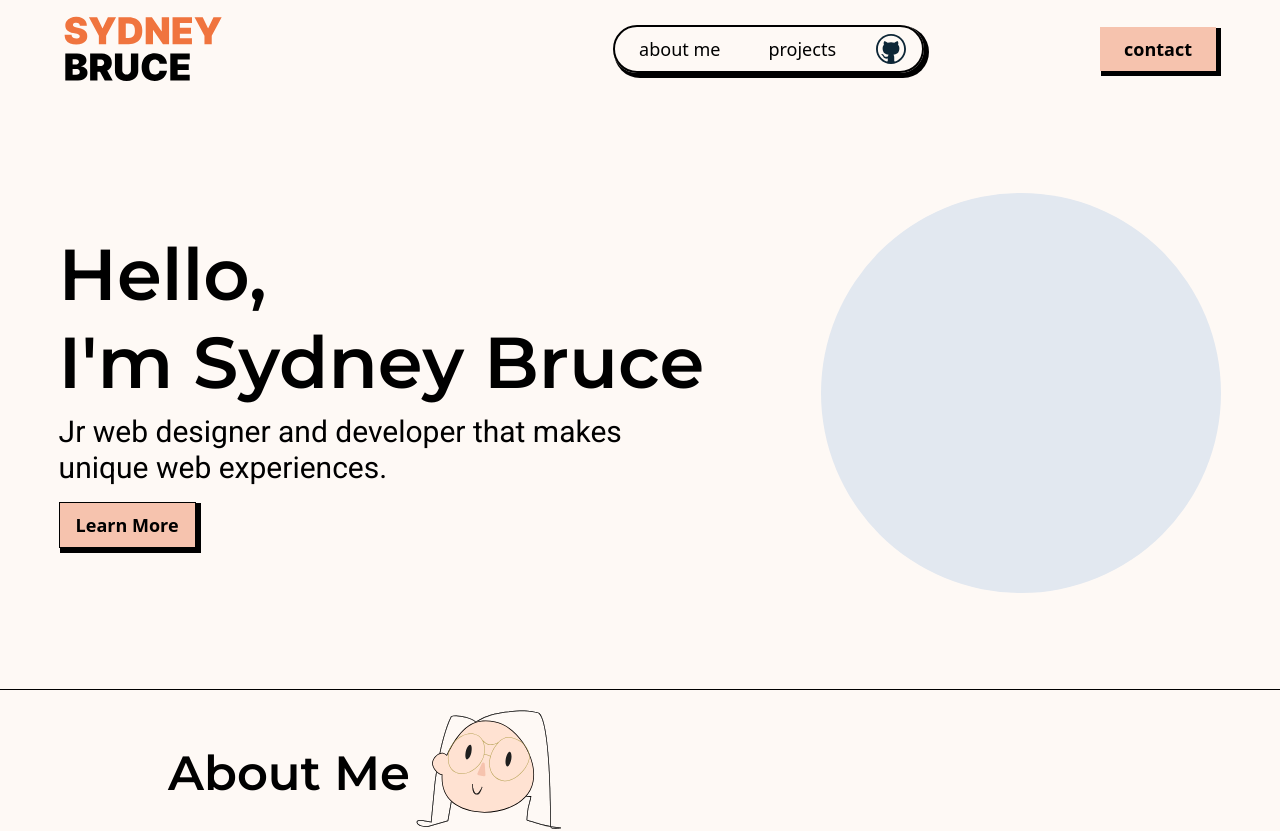
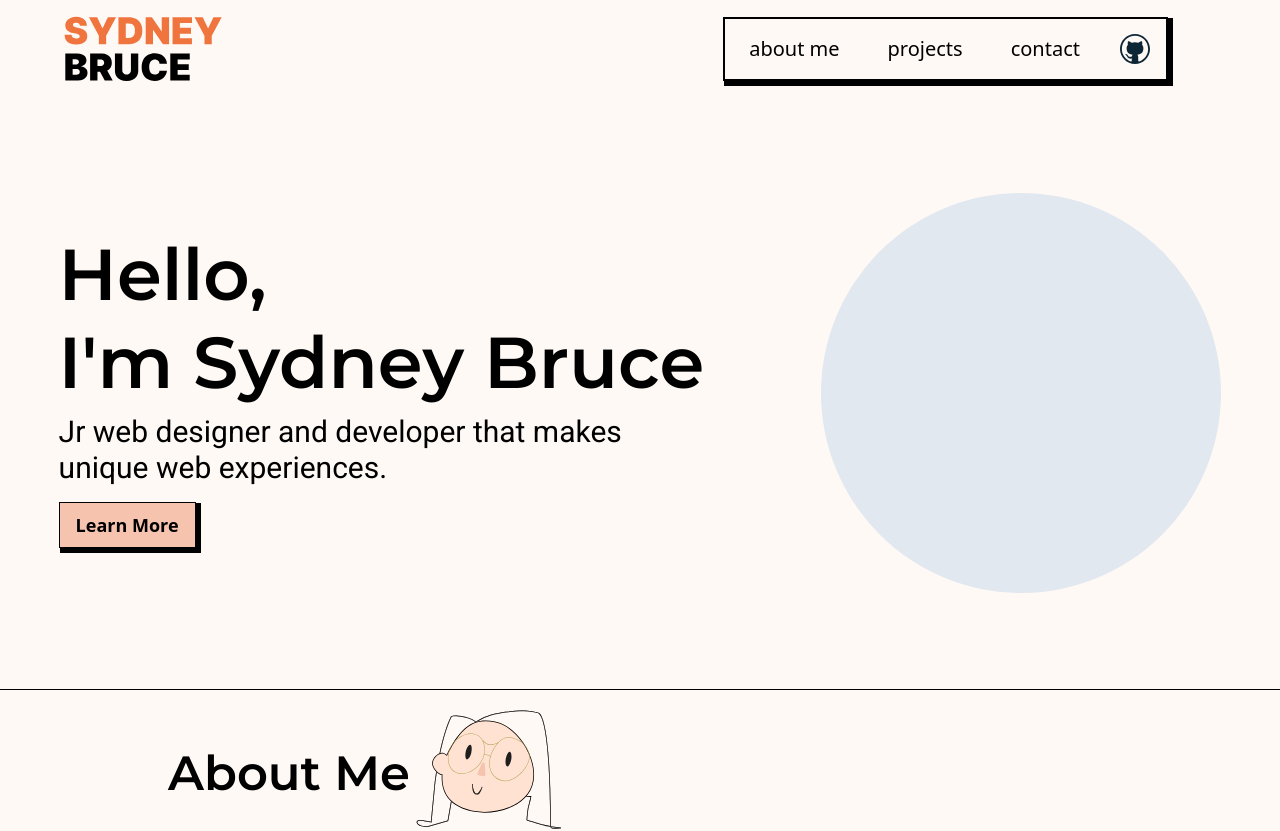
Before and after one commit to sydneyYYC/portfolio-2024, a SvelteKit app: page / in a window 1280 px wide. Shown: the top 831 px of the page. Built offline with nearby package versions, Linux system fonts and the light colour scheme; a web font is replaced by a local one.

Commit message:
changed navbar and footer to include contact button

```diff
--- a/src/app.html
+++ b/src/app.html
@@ -2,7 +2,7 @@
 <html lang="en">
 	<head>
 		<meta charset="utf-8" />
-		<link rel="icon" href="%sveltekit.assets%/favicon.png" />
+		<link rel="icon" href="/SB.png" />
 		<meta name="viewport" content="width=device-width, initial-scale=1" />
 		%sveltekit.head%
 	</head>
--- a/src/lib/Footer.svelte
+++ b/src/lib/Footer.svelte
@@ -1,9 +1,9 @@
 <script>
     export let footerItems = [
     {name: "about me", href:"#about"},
-    {name: "projects", href: "#projects"}
+    {name: "projects", href: "#projects"},
+    {name: "contact", href:"/"}
   ];
-  import Contactbtn from './Contactbtn.svelte';
 </script>
 
 <footer class="border-2 border-black bg-[#FEF9F5] flex justify-around p-4 h-[10rem] items-center">
@@ -18,5 +18,6 @@
   </ul>
   <p class="text-md m-2 p-2 text-center">&copy;Sydney Bruce</p>
 </div>
-<Contactbtn />
+<img src="/SB.png" alt="sydney bruce icon">
+<!-- TODO: change png to svg -->
 </footer>
--- a/src/lib/NavBar.svelte
+++ b/src/lib/NavBar.svelte
@@ -1,13 +1,14 @@
 <script>
   export let navItems = [
     {name: "about me", href:"#about"},
-    {name: "projects", href: "#projects"}
+    {name: "projects", href: "#projects"},
+    {name: "contact", href:"/"}
   ];
 </script>
-<header class=" max-w-max border-2 border-black flex g-4 rounded-full items-center self-center m-4 drop-shadow-flat mr-[10rem]">
+<header class=" max-w-max border-2 border-black flex g-4 items-center self-center m-4 drop-shadow-flat mr-[4rem]">
   <ul class="flex justify-around item-center">
     {#each navItems as {name , href}}
-    <a href={href}><li class="p-2 mx-2 px-4 text-lg">{name}</li></a>
+    <a href={href}><li class="p-2 m-2 px-4 text-xl">{name}</li></a>
     {/each}
   </ul>
   <div>
--- a/src/routes/+layout.svelte
+++ b/src/routes/+layout.svelte
@@ -1,7 +1,6 @@
 <script>
 	import NavBar from "../lib/NavBar.svelte";
 	import "../app.css";
-	import Contactbtn from "../lib/Contactbtn.svelte";
 	import Footer from "../lib/Footer.svelte";
 
 </script>
@@ -16,7 +15,6 @@
 			</div>
 		<div class="flex items-center justify-between">
 			<NavBar></NavBar>
-			<Contactbtn></Contactbtn>
 		</div>
 	</header>
 <slot />
```
Also changed, not shown: static/SB.png (added).
